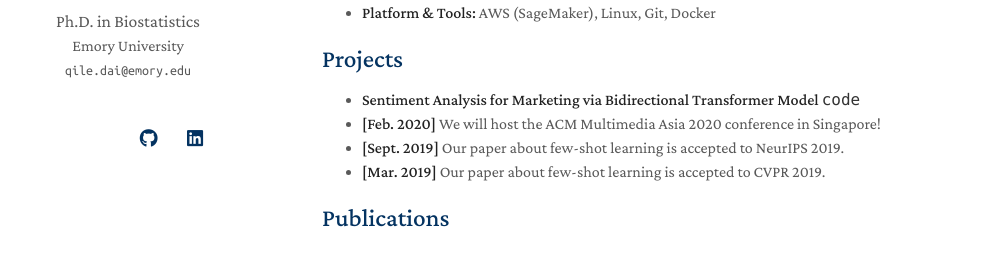
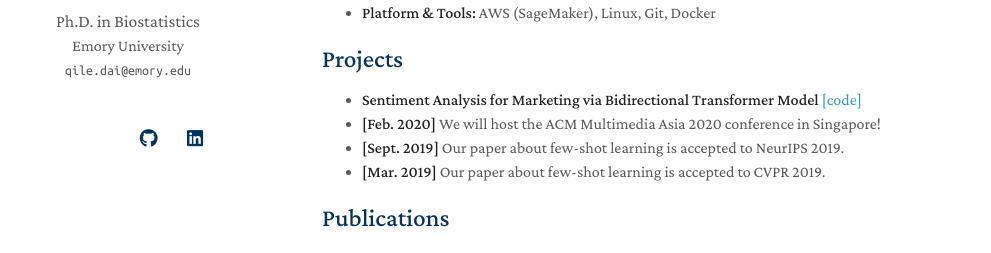
Before and after one commit to daiqile96/daiqile96.github.io, a Jekyll site: the page built from index.md, in a window 1280 px wide and 900 px high. Shown: the part 386-639 px from the top of the window, without its empty margins (148-1139 px from the left). Built offline with Jekyll 4.4.1, drawn with Linux system fonts in a browser that asks for light colours; a style sheet for code colours, icons or effects is not loaded; our own code applies the rules of GitHub Pages for plain Markdown files.

```diff
--- a/index.md
+++ b/index.md
@@ -18,7 +18,7 @@ research and 2 internships at GSK and Johnson & Johnson. Authorized to work in t
 
 ## Projects
 
-- **Sentiment Analysis for Marketing via Bidirectional Transformer Model** [`code`](https://github.com/daiqile96/sentiment_analysis)
+- **Sentiment Analysis for Marketing via Bidirectional Transformer Model** [\[code\]](https://github.com/daiqile96/sentiment_analysis)
 - **[Feb. 2020]** We will host the ACM Multimedia Asia 2020 conference in Singapore!
 - **[Sept. 2019]** Our paper about few-shot learning is accepted to NeurIPS 2019.
 - **[Mar. 2019]** Our paper about few-shot learning is accepted to CVPR 2019.
```
